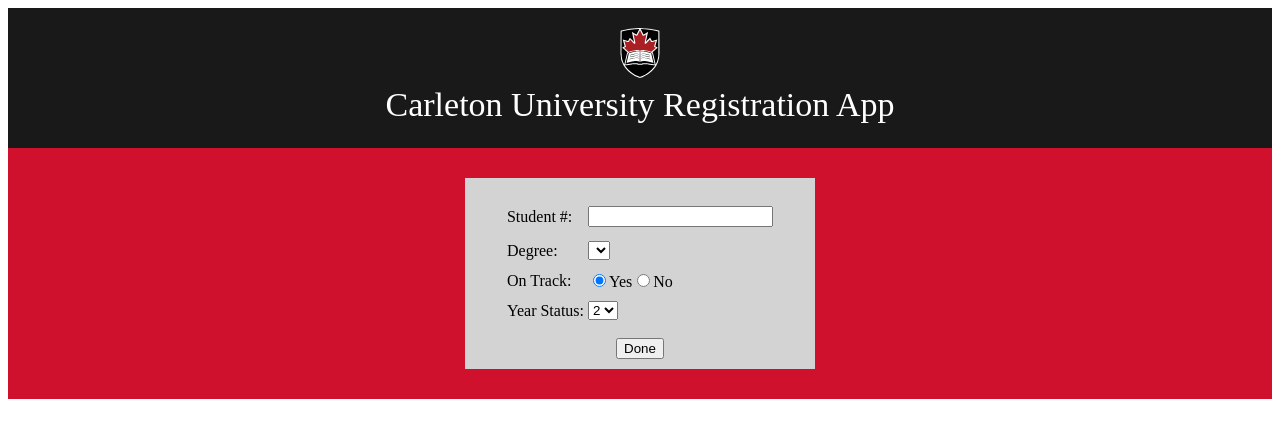
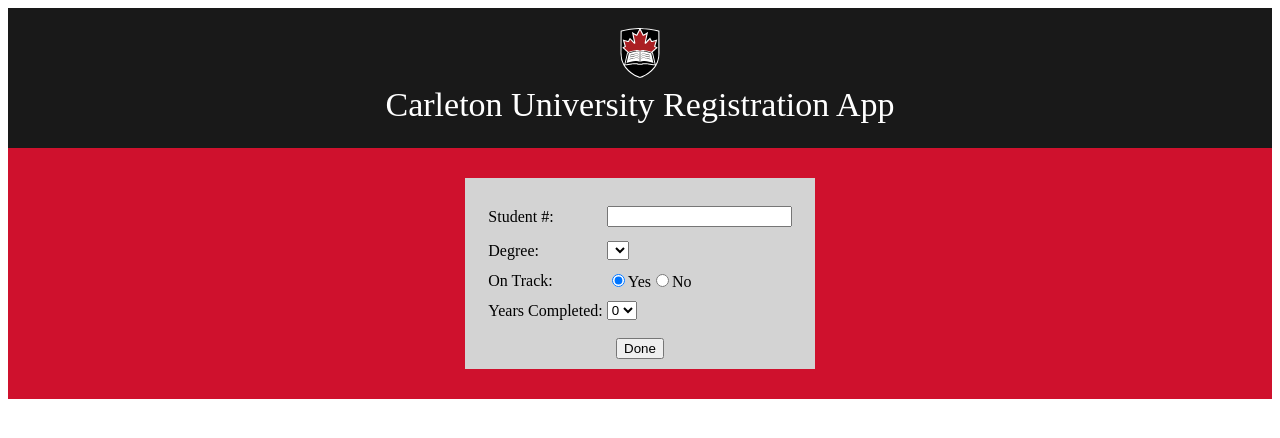
Before and after one commit to aswamy/CURegistrationApp, a PHP site: page /splash.php in a window 1280 px wide. Shown: the top 438 px of the page. Run offline with PHP 8.4, Linux system fonts and the light colour scheme; data that the repository does not hold is empty.

Commit message:
Rename year status to year completed to avoid confusion Implement year completed

```diff
--- a/js/splash.js
+++ b/js/splash.js
@@ -1,7 +1,7 @@
 function isOnTrack(bool) {
 	if (JSON.parse(bool.value) == true) {
-		document.getElementById('yearstatus').disabled = false;
+		document.getElementById('yearscompleted').disabled = false;
 	} else {
-		document.getElementById('yearstatus').disabled = true;
+		document.getElementById('yearscompleted').disabled = true;
 	}
 }
--- a/splash.php
+++ b/splash.php
@@ -37,9 +37,9 @@
 	// If the student is on track, let him/her choose, what year he/she is in
 	echo
 	'<tr>
-		<td>Year Status:</td>
+		<td>Years Completed:</td>
 		<td>
-			<select class="inputField" name="yearstatus" id="yearstatus"><option value="2">2</option><option value="3">3</option><option value="4">4</option></select>
+			<select class="inputField" name="yearscompleted" id="yearscompleted"><option value="0">0</option><option value="1">1</option><option value="2">2</option><option value="3">3</option></select>
 		</td>
 	</tr>';
 
```
Also changed, not shown: programtree.php (+6 -8 lines).
